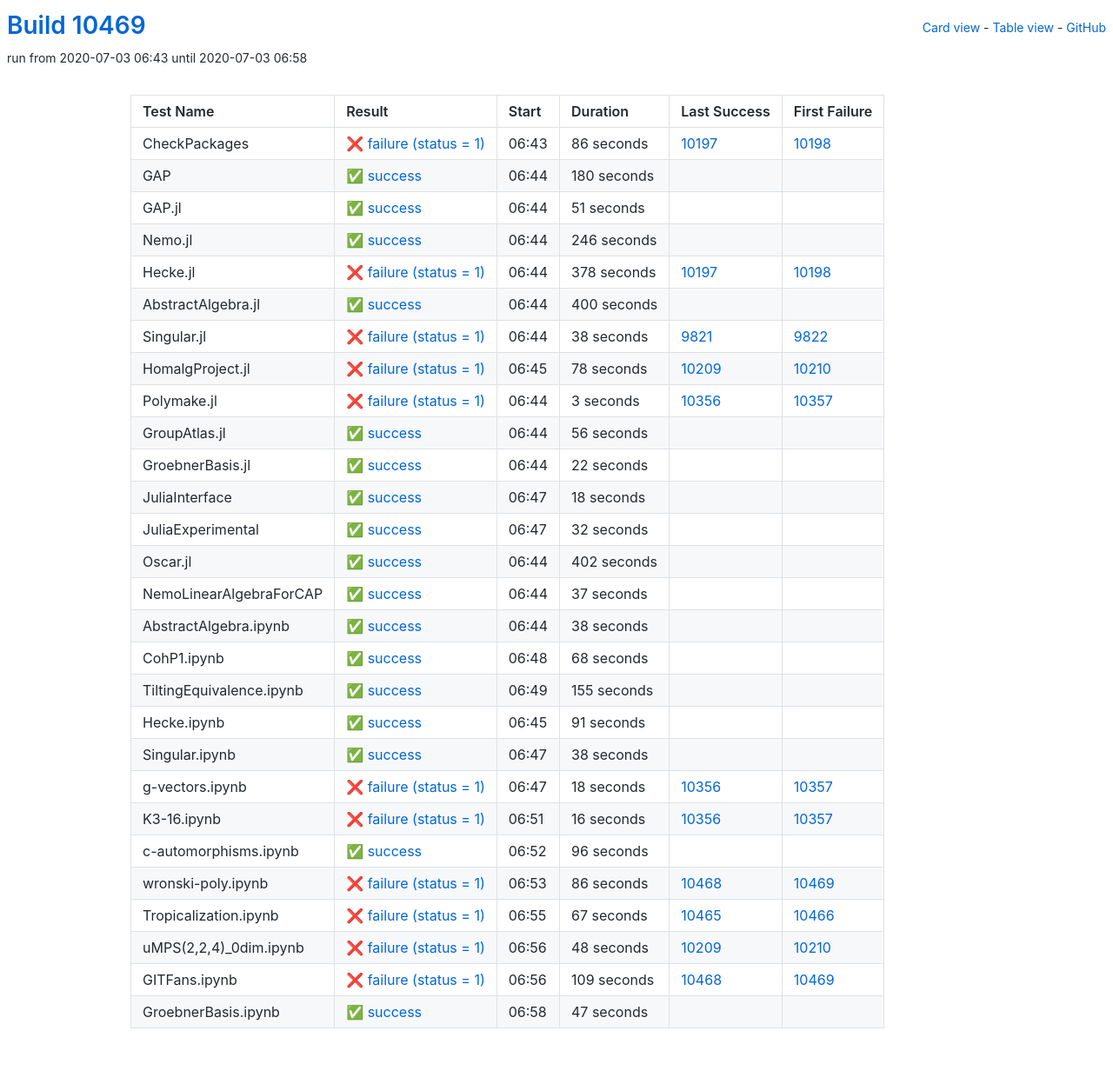
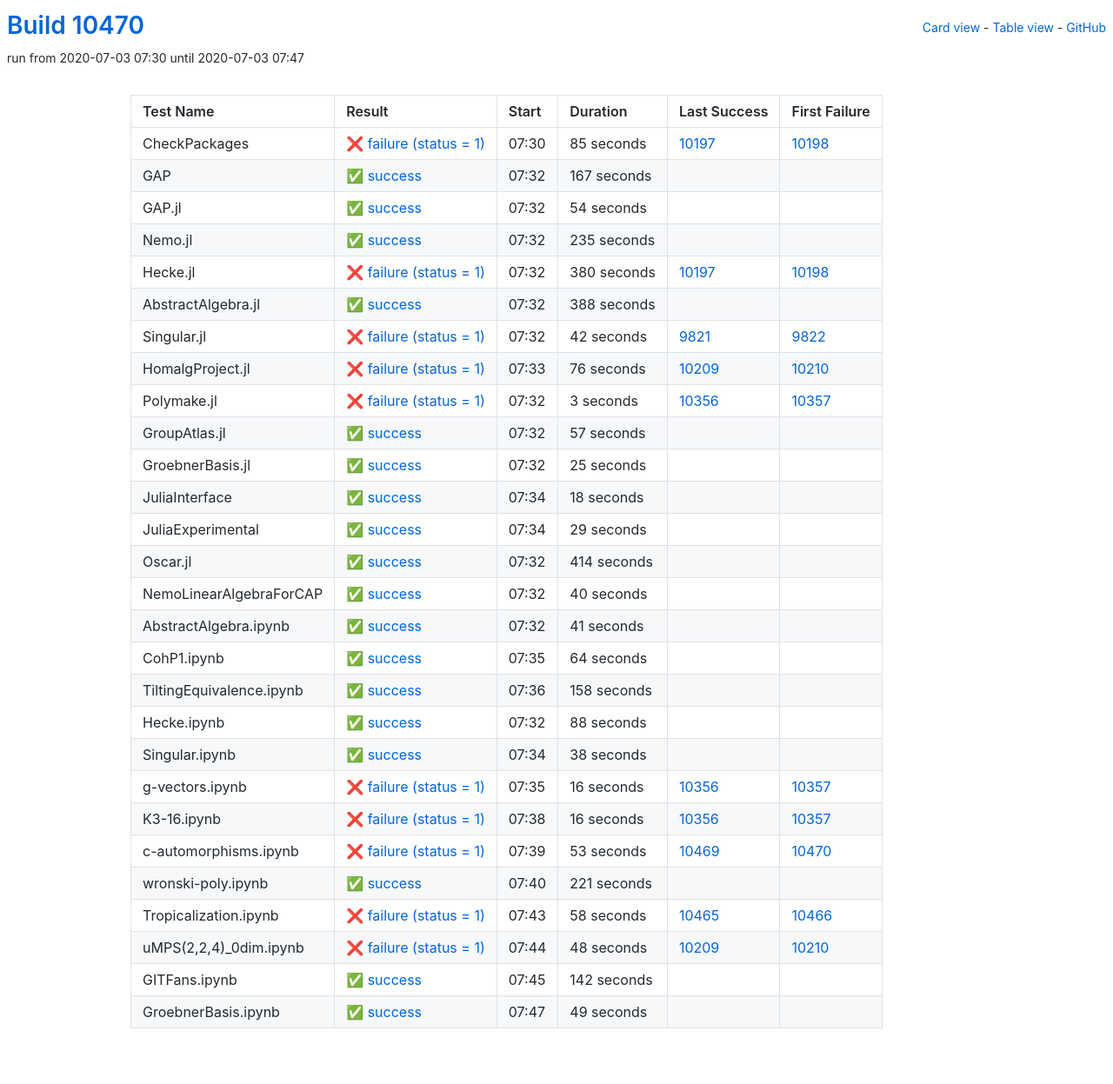
Before and after one commit to oscar-system/oscar-ci-status, a Jekyll site: the page built from table.html, in a window 1280 px wide. Shown: the whole page at 87% size. Built offline with Jekyll 4.4.1, drawn with Linux system fonts in a browser that asks for light colours.

Commit message:
Build #10470

```diff
--- a/_data/ci.yml
+++ b/_data/ci.yml
@@ -1,6 +1,6 @@
 ---
-build: 10469
-build_url: https://oscarci.mathematik.uni-kl.de/job/oscar/10469/
+build: 10470
+build_url: https://oscarci.mathematik.uni-kl.de/job/oscar/10470/
 job: oscar
 organization: oscar-system
 repo: oscar-ci-status
@@ -8,104 +8,104 @@
 tests:
 - name: CheckPackages
   id: checkpackages
-  log: https://oscarci.mathematik.uni-kl.de/job/oscar/10469/artifact/logs/build-10469/CheckPackages.log
-  start: 2020-07-03 06:43
+  log: https://oscarci.mathematik.uni-kl.de/job/oscar/10470/artifact/logs/build-10470/CheckPackages.log
+  start: 2020-07-03 07:30
   success: false
   exitcode: 1
   status: failure
-  duration: 86
+  duration: 85
   last_success: 10197
   last_success_url: https://oscarci.mathematik.uni-kl.de/job/oscar/10197/
   first_failure: 10198
   first_failure_url: https://oscarci.mathematik.uni-kl.de/job/oscar/10198/
 - name: GAP
   id: gap
-  log: https://oscarci.mathematik.uni-kl.de/job/oscar/10469/artifact/logs/build-10469/GAP.log
-  start: 2020-07-03 06:44
+  log: https://oscarci.mathematik.uni-kl.de/job/oscar/10470/artifact/logs/build-10470/GAP.log
+  start: 2020-07-03 07:32
   success: true
   exitcode: 0
   status: success
-  duration: 180
+  duration: 167
   last_success: false
   last_success_url:
   first_failure: false
   first_failure_url:
 - name: GAP.jl
   id: gap-jl
-  log: https://oscarci.mathematik.uni-kl.de/job/oscar/10469/artifact/logs/build-10469/GAP.jl.log
-  start: 2020-07-03 06:44
+  log: https://oscarci.mathematik.uni-kl.de/job/oscar/10470/artifact/logs/build-10470/GAP.jl.log
+  start: 2020-07-03 07:32
   success: true
   exitcode: 0
   status: success
-  duration: 51
+  duration: 54
   last_success: false
   last_success_url:
   first_failure: false
   first_failure_url:
 - name: Nemo.jl
   id: nemo-jl
-  log: https://oscarci.mathematik.uni-kl.de/job/oscar/10469/artifact/logs/build-10469/Nemo.jl.log
-  start: 2020-07-03 06:44
+  log: https://oscarci.mathematik.uni-kl.de/job/oscar/10470/artifact/logs/build-10470/Nemo.jl.log
+  start: 2020-07-03 07:32
   success: true
   exitcode: 0
   status: success
-  duration: 246
+  duration: 235
   last_success: false
   last_success_url:
   first_failure: false
   first_failure_url:
 - name: Hecke.jl
   id: hecke-jl
-  log: https://oscarci.mathematik.uni-kl.de/job/oscar/10469/artifact/logs/build-10469/Hecke.jl.log
-  start: 2020-07-03 06:44
+  log: https://oscarci.mathematik.uni-kl.de/job/oscar/10470/artifact/logs/build-10470/Hecke.jl.log
+  start: 2020-07-03 07:32
   success: false
   exitcode: 1
   status: failure
-  duration: 378
+  duration: 380
   last_success: 10197
   last_success_url: https://oscarci.mathematik.uni-kl.de/job/oscar/10197/
   first_failure: 10198
   first_failure_url: https://oscarci.mathematik.uni-kl.de/job/oscar/10198/
 - name: AbstractAlgebra.jl
   id: abstractalgebra-jl
-  log: https://oscarci.mathematik.uni-kl.de/job/oscar/10469/artifact/logs/build-10469/AbstractAlgebra.jl.log
-  start: 2020-07-03 06:44
+  log: https://oscarci.mathematik.uni-kl.de/job/oscar/10470/artifact/logs/build-10470/AbstractAlgebra.jl.log
+  start: 2020-07-03 07:32
   success: true
   exitcode: 0
   status: success
-  duration: 400
+  duration: 388
   last_success: false
   last_success_url:
   first_failure: false
   first_failure_url:
 - name: Singular.jl
   id: singular-jl
-  log: https://oscarci.mathematik.uni-kl.de/job/oscar/10469/artifact/logs/build-10469/Singular.jl.log
-  start: 2020-07-03 06:44
+  log: https://oscarci.mathematik.uni-kl.de/job/oscar/10470/artifact/logs/build-10470/Singular.jl.log
+  start: 2020-07-03 07:32
   success: false
   exitcode: 1
   status: failure
-  duration: 38
+  duration: 42
   last_success: 9821
   last_success_url: https://oscarci.mathematik.uni-kl.de/job/oscar/9821/
   first_failure: 9822
   first_failure_url: https://oscarci.mathematik.uni-kl.de/job/oscar/9822/
 - name: HomalgProject.jl
   id: homalgproject-jl
-  log: https://oscarci.mathematik.uni-kl.de/job/oscar/10469/artifact/logs/build-10469/HomalgProject.jl.log
-  start: 2020-07-03 06:45
+  log: https://oscarci.mathematik.uni-kl.de/job/oscar/10470/artifact/logs/build-10470/HomalgProject.jl.log
+  start: 2020-07-03 07:33
   success: false
   exitcode: 1
   status: failure
-  duration: 78
+  duration: 76
   last_success: 10209
   last_success_url: https://oscarci.mathematik.uni-kl.de/job/oscar/10209/
   first_failure: 10210
   first_failure_url: https://oscarci.mathematik.uni-kl.de/job/oscar/10210/
 - name: Polymake.jl
   id: polymake-jl
-  log: https://oscarci.mathematik.uni-kl.de/job/oscar/10469/artifact/logs/build-10469/Polymake.jl.log
-  start: 2020-07-03 06:44
+  log: https://oscarci.mathematik.uni-kl.de/job/oscar/10470/artifact/logs/build-10470/Polymake.jl.log
+  start: 2020-07-03 07:32
   success: false
   exitcode: 1
   status: failure
@@ -116,32 +116,32 @@
   first_failure_url: https://oscarci.mathematik.uni-kl.de/job/oscar/10357/
 - name: GroupAtlas.jl
   id: groupatlas-jl
-  log: https://oscarci.mathematik.uni-kl.de/job/oscar/10469/artifact/logs/build-10469/GroupAtlas.jl.log
-  start: 2020-07-03 06:44
+  log: https://oscarci.mathematik.uni-kl.de/job/oscar/10470/artifact/logs/build-10470/GroupAtlas.jl.log
+  start: 2020-07-03 07:32
   success: true
   exitcode: 0
   status: success
-  duration: 56
+  duration: 57
   last_success: false
   last_success_url:
   first_failure: false
   first_failure_url:
 - name: GroebnerBasis.jl
   id: groebnerbasis-jl
-  log: https://oscarci.mathematik.uni-kl.de/job/oscar/10469/artifact/logs/build-10469/GroebnerBasis.jl.log
-  start: 2020-07-03 06:44
+  log: https://oscarci.mathematik.uni-kl.de/job/oscar/10470/artifact/logs/build-10470/GroebnerBasis.jl.log
+  start: 2020-07-03 07:32
   success: true
   exitcode: 0
   status: success
-  duration: 22
+  duration: 25
   last_success: false
   last_success_url:
   first_failure: false
   first_failure_url:
 - name: JuliaInterface
   id: juliainterface
-  log: https://oscarci.mathematik.uni-kl.de/job/oscar/10469/artifact/logs/build-10469/JuliaInterface.log
-  start: 2020-07-03 06:47
+  log: https://oscarci.mathematik.uni-kl.de/job/oscar/10470/artifact/logs/build-10470/JuliaInterface.log
+  start: 2020-07-03 07:34
   success: true
   exitcode: 0
   status: success
@@ -152,92 +152,92 @@
   first_failure_url:
 - name: JuliaExperimental
   id: juliaexperimental
-  log: https://oscarci.mathematik.uni-kl.de/job/oscar/10469/artifact/logs/build-10469/JuliaExperimental.log
-  start: 2020-07-03 06:47
+  log: https://oscarci.mathematik.uni-kl.de/job/oscar/10470/artifact/logs/build-10470/JuliaExperimental.log
+  start: 2020-07-03 07:34
   success: true
   exitcode: 0
   status: success
-  duration: 32
+  duration: 29
   last_success: false
   last_success_url:
   first_failure: false
   first_failure_url:
 - name: Oscar.jl
   id: oscar-jl
-  log: https://oscarci.mathematik.uni-kl.de/job/oscar/10469/artifact/logs/build-10469/Oscar.jl.log
-  start: 2020-07-03 06:44
+  log: https://oscarci.mathematik.uni-kl.de/job/oscar/10470/artifact/logs/build-10470/Oscar.jl.log
+  start: 2020-07-03 07:32
   success: true
   exitcode: 0
   status: success
-  duration: 402
+  duration: 414
   last_success: false
   last_success_url:
   first_failure: false
   first_failure_url:
 - name: NemoLinearAlgebraForCAP
   id: nemolinearalgebraforcap
-  log: https://oscarci.mathematik.uni-kl.de/job/oscar/10469/artifact/logs/build-10469/NemoLinearAlgebraForCAP.log
-  start: 2020-07-03 06:44
+  log: https://oscarci.mathematik.uni-kl.de/job/oscar/10470/artifact/logs/build-10470/NemoLinearAlgebraForCAP.log
+  start: 2020-07-03 07:32
   success: true
   exitcode: 0
   status: success
-  duration: 37
+  duration: 40
   last_success: false
   last_success_url:
   first_failure: false
   first_failure_url:
 - name: AbstractAlgebra.ipynb
   id: abstractalgebra-ipynb
-  log: https://oscarci.mathematik.uni-kl.de/job/oscar/10469/artifact/logs/build-10469/AbstractAlgebra.ipynb.log
-  start: 2020-07-03 06:44
+  log: https://oscarci.mathematik.uni-kl.de/job/oscar/10470/artifact/logs/build-10470/AbstractAlgebra.ipynb.log
+  start: 2020-07-03 07:32
   success: true
   exitcode: 0
   status: success
-  duration: 38
+  duration: 41
   last_success: false
   last_success_url:
   first_failure: false
   first_failure_url:
 - name: CohP1.ipynb
   id: cohp1-ipynb
-  log: https://oscarci.mathematik.uni-kl.de/job/oscar/10469/artifact/logs/build-10469/CohP1.ipynb.log
-  start: 2020-07-03 06:48
+  log: https://oscarci.mathematik.uni-kl.de/job/oscar/10470/artifact/logs/build-10470/CohP1.ipynb.log
+  start: 2020-07-03 07:35
   success: true
   exitcode: 0
   status: success
-  duration: 68
+  duration: 64
   last_success: false
   last_success_url:
   first_failure: false
   first_failure_url:
 - name: TiltingEquivalence.ipynb
   id: tiltingequivalence-ipynb
-  log: https://oscarci.mathematik.uni-kl.de/job/oscar/10469/artifact/logs/build-10469/TiltingEquivalence.ipynb.log
-  start: 2020-07-03 06:49
+  log: https://oscarci.mathematik.uni-kl.de/job/oscar/10470/artifact/logs/build-10470/TiltingEquivalence.ipynb.log
+  start: 2020-07-03 07:36
   success: true
   exitcode: 0
   status: success
-  duration: 155
+  duration: 158
   last_success: false
   last_success_url:
   first_failure: false
   first_failure_url:
 - name: Hecke.ipynb
   id: hecke-ipynb
-  log: https://oscarci.mathematik.uni-kl.de/job/oscar/10469/artifact/logs/build-10469/Hecke.ipynb.log
-  start: 2020-07-03 06:45
+  log: https://oscarci.mathematik.uni-kl.de/job/oscar/10470/artifact/logs/build-10470/Hecke.ipynb.log
+  start: 2020-07-03 07:32
   success: true
   exitcode: 0
   status: success
-  duration: 91
+  duration: 88
   last_success: false
   last_success_url:
   first_failure: false
   first_failure_url:
 - name: Singular.ipynb
   id: singular-ipynb
-  log: https://oscarci.mathematik.uni-kl.de/job/oscar/10469/artifact/logs/build-10469/Singular.ipynb.log
-  start: 2020-07-03 06:47
+  log: https://oscarci.mathematik.uni-kl.de/job/oscar/10470/artifact/logs/build-10470/Singular.ipynb.log
+  start: 2020-07-03 07:34
   success: true
   exitcode: 0
   status: success
@@ -248,20 +248,20 @@
   first_failure_url:
 - name: g-vectors.ipynb
   id: g-vectors-ipynb
-  log: https://oscarci.mathematik.uni-kl.de/job/oscar/10469/artifact/logs/build-10469/g-vectors.ipynb.log
-  start: 2020-07-03 06:47
+  log: https://oscarci.mathematik.uni-kl.de/job/oscar/10470/artifact/logs/build-10470/g-vectors.ipynb.log
+  start: 2020-07-03 07:35
   success: false
   exitcode: 1
   status: failure
-  duration: 18
+  duration: 16
   last_success: 10356
   last_success_url: https://oscarci.mathematik.uni-kl.de/job/oscar/10356/
   first_failure: 10357
   first_failure_url: https://oscarci.mathematik.uni-kl.de/job/oscar/10357/
 - name: K3-16.ipynb
   id: k3-16-ipynb
-  log: https://oscarci.mathematik.uni-kl.de/job/oscar/10469/artifact/logs/build-10469/K3-16.ipynb.log
-  start: 2020-07-03 06:51
+  log: https://oscarci.mathematik.uni-kl.de/job/oscar/10470/artifact/logs/build-10470/K3-16.ipynb.log
+  start: 2020-07-03 07:38
   success: false
   exitcode: 1
   status: failure
@@ -272,44 +272,44 @@
   first_failure_url: https://oscarci.mathematik.uni-kl.de/job/oscar/10357/
 - name: c-automorphisms.ipynb
   id: c-automorphisms-ipynb
-  log: https://oscarci.mathematik.uni-kl.de/job/oscar/10469/artifact/logs/build-10469/c-automorphisms.ipynb.log
-  start: 2020-07-03 06:52
+  log: https://oscarci.mathematik.uni-kl.de/job/oscar/10470/artifact/logs/build-10470/c-automorphisms.ipynb.log
+  start: 2020-07-03 07:39
+  success: false
+  exitcode: 1
+  status: failure
+  duration: 53
+  last_success: 10469
+  last_success_url: https://oscarci.mathematik.uni-kl.de/job/oscar/10469/
+  first_failure: 10470
+  first_failure_url: https://oscarci.mathematik.uni-kl.de/job/oscar/10470/
+- name: wronski-poly.ipynb
+  id: wronski-poly-ipynb
+  log: https://oscarci.mathematik.uni-kl.de/job/oscar/10470/artifact/logs/build-10470/wronski-poly.ipynb.log
+  start: 2020-07-03 07:40
   success: true
   exitcode: 0
   status: success
-  duration: 96
+  duration: 221
   last_success: false
   last_success_url:
   first_failure: false
   first_failure_url:
-- name: wronski-poly.ipynb
-  id: wronski-poly-ipynb
-  log: https://oscarci.mathematik.uni-kl.de/job/oscar/10469/artifact/logs/build-10469/wronski-poly.ipynb.log
-  start: 2020-07-03 06:53
+- name: Tropicalization.ipynb
+  id: tropicalization-ipynb
+  log: https://oscarci.mathematik.uni-kl.de/job/oscar/10470/artifact/logs/build-10470/Tropicalization.ipynb.log
+  start: 2020-07-03 07:43
   success: false
   exitcode: 1
   status: failure
-  duration: 86
-  last_success: 10468
-  last_success_url: https://oscarci.mathematik.uni-kl.de/job/oscar/10468/
-  first_failure: 10469
-  first_failure_url: https://oscarci.mathematik.uni-kl.de/job/oscar/10469/
-- name: Tropicalization.ipynb
-  id: tropicalization-ipynb
-  log: https://oscarci.mathematik.uni-kl.de/job/oscar/10469/artifact/logs/build-10469/Tropicalization.ipynb.log
-  start: 2020-07-03 06:55
-  success: false
-  exitcode: 1
-  status: failure
-  duration: 67
+  duration: 58
   last_success: 10465
   last_success_url: https://oscarci.mathematik.uni-kl.de/job/oscar/10465/
   first_failure: 10466
   first_failure_url: https://oscarci.mathematik.uni-kl.de/job/oscar/10466/
 - name: uMPS(2,2,4)_0dim.ipynb
   id: umps-2-2-4-0dim-ipynb
-  log: https://oscarci.mathematik.uni-kl.de/job/oscar/10469/artifact/logs/build-10469/uMPS-2-2-4-_0dim.ipynb.log
-  start: 2020-07-03 06:56
+  log: https://oscarci.mathematik.uni-kl.de/job/oscar/10470/artifact/logs/build-10470/uMPS-2-2-4-_0dim.ipynb.log
+  start: 2020-07-03 07:44
   success: false
   exitcode: 1
   status: failure
@@ -320,25 +320,25 @@
   first_failure_url: https://oscarci.mathematik.uni-kl.de/job/oscar/10210/
 - name: GITFans.ipynb
   id: gitfans-ipynb
-  log: https://oscarci.mathematik.uni-kl.de/job/oscar/10469/artifact/logs/build-10469/GITFans.ipynb.log
-  start: 2020-07-03 06:56
-  success: false
-  exitcode: 1
-  status: failure
-  duration: 109
-  last_success: 10468
-  last_success_url: https://oscarci.mathematik.uni-kl.de/job/oscar/10468/
-  first_failure: 10469
-  first_failure_url: https://oscarci.mathematik.uni-kl.de/job/oscar/10469/
-- name: GroebnerBasis.ipynb
-  id: groebnerbasis-ipynb
-  log: https://oscarci.mathematik.uni-kl.de/job/oscar/10469/artifact/logs/build-10469/GroebnerBasis.ipynb.log
-  start: 2020-07-03 06:58
+  log: https://oscarci.mathematik.uni-kl.de/job/oscar/10470/artifact/logs/build-10470/GITFans.ipynb.log
+  start: 2020-07-03 07:45
   success: true
   exitcode: 0
   status: success
-  duration: 47
+  duration: 142
   last_success: false
   last_success_url:
   first_failure: false
   first_failure_url:
+- name: GroebnerBasis.ipynb
+  id: groebnerbasis-ipynb
+  log: https://oscarci.mathematik.uni-kl.de/job/oscar/10470/artifact/logs/build-10470/GroebnerBasis.ipynb.log
+  start: 2020-07-03 07:47
+  success: true
+  exitcode: 0
+  status: success
+  duration: 49
+  last_success: false
+  last_success_url:
+  first_failure: false
+  first_failure_url:
```
Also changed, not shown: README.md.
